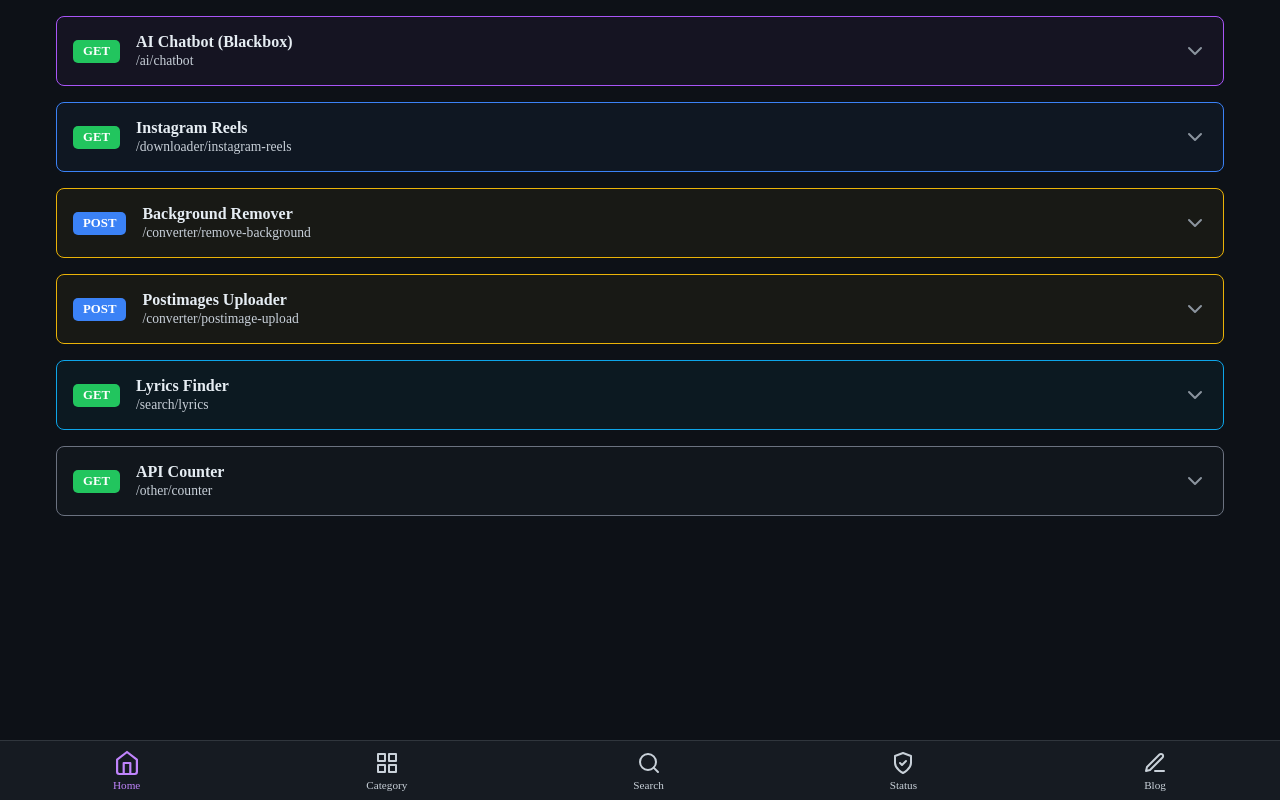
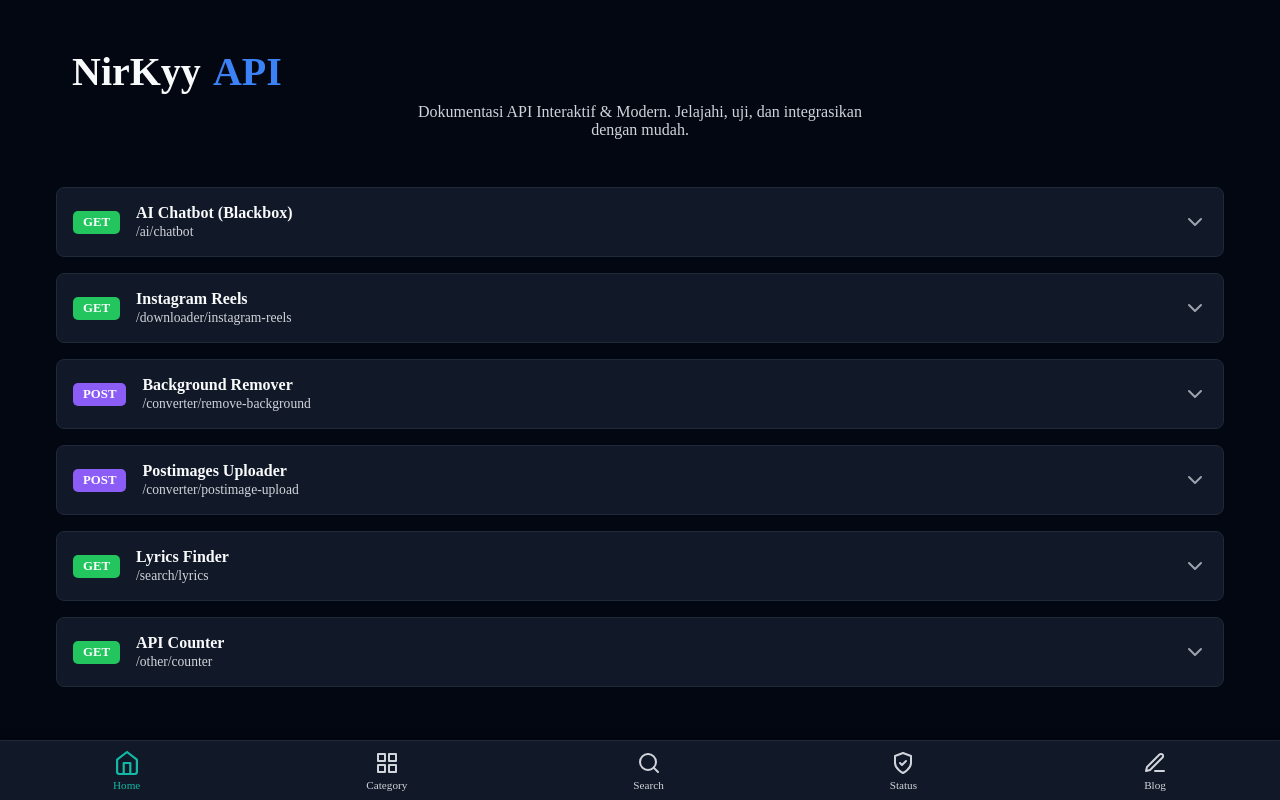
Before and after one commit to rikikangsc2-eng/NirKyy-Dl, a Next.js app: page / in a window 1280 px wide. Built offline with nearby package versions, Linux system fonts and the light colour scheme.

Commit message:
Update UX

```diff
--- a/components/HomePage.jsx
+++ b/components/HomePage.jsx
@@ -1,6 +1,6 @@
 /*
 * Lokasi: components/HomePage.jsx
-* Versi: v9
+* Versi: v10
 */
 
 import { useMemo } from 'react';
@@ -58,6 +58,11 @@
 
   return (
     <div className="endpoint-list-container">
+       <header className="home-header">
+        <h1>NirKyy <span>API</span></h1>
+        <p>Dokumentasi API Interaktif & Modern. Jelajahi, uji, dan integrasikan dengan mudah.</p>
+      </header>
+
       {flattenedDocs.map((endpoint) => {
         const isActive = activeEndpointId === endpoint.id;
         const categoryClass = getCategoryClass(endpoint.category);
--- a/components/SearchPage.jsx
+++ b/components/SearchPage.jsx
@@ -1,6 +1,6 @@
 /*
 * Lokasi: components/SearchPage.jsx
-* Versi: v8
+* Versi: v9
 */
 
 import { useState, useMemo } from 'react';
@@ -61,7 +61,7 @@
             onClick={() => handleSelectEndpoint(doc.id)}
             style={{ animationDelay: `${index * 75}ms` }}
           >
-            <span className="result-category" style={{ color: `var(--${getCategoryClass(doc.category)}-border)`}}>{doc.category}</span>
+            <span className="result-category">{doc.category}</span>
             <span className="result-name">{doc.name}</span>
           </button>
         ))}
--- a/styles/globals.css
+++ b/styles/globals.css
@@ -1,45 +1,47 @@
 /*
 * Lokasi: styles/globals.css
-* Versi: v34
+* Versi: v37
 */
 
 :root {
-  --bg-deep: #0d1117;
-  --bg-surface: #161b22;
-  --bg-inset: #010409;
-  --text-primary: #e6edf3;
-  --text-secondary: #c9d1d9;
-  --text-tertiary: #8b949e;
-  --border-default: #30363d;
-  --border-muted: #21262d;
-  --accent-primary: #c084fc;
-  --accent-primary-hover: #a855f7;
-  --accent-secondary: #f9a825;
+  --bg-deep: #030712;
+  --bg-surface: #111827;
+  --bg-inset: #0a0f18;
+  --text-primary: #f9fafb;
+  --text-secondary: #d1d5db;
+  --text-tertiary: #9ca3af;
+  --border-default: #374151;
+  --border-muted: #1f2937;
+  --accent-primary: #3b82f6;
+  --accent-primary-hover: #2563eb;
+  --accent-secondary: #14b8a6;
+  --accent-secondary-hover: #0d9488;
 
   --get-color: #22c55e;
-  --post-color: #3b82f6;
+  --post-color: #8b5cf6;
   --put-color: #f97316;
   --delete-color: #ef4444;
-  --error-color: #f85149;
-  --success-color: #3fb950;
+  --error-color: #f87171;
+  --success-color: #4ade80;
 
-  --category-ai-bg: rgba(168, 85, 247, 0.05);
-  --category-ai-border: #a855f7;
-  --category-downloader-bg: rgba(59, 130, 246, 0.05);
-  --category-downloader-border: #3b82f6;
-  --category-converter-bg: rgba(234, 179, 8, 0.05);
-  --category-converter-border: #eab308;
-  --category-search-bg: rgba(14, 165, 233, 0.05);
-  --category-search-border: #0ea5e9;
-  --category-game-fun-bg: rgba(236, 72, 153, 0.05);
-  --category-game-fun-border: #ec4899;
-  --category-other-bg: rgba(107, 114, 128, 0.05);
-  --category-other-border: #6b7280;
+  --category-ai-bg: rgba(167, 139, 250, 0.07);
+  --category-ai-border: #a78bfa;
+  --category-downloader-bg: rgba(96, 165, 250, 0.07);
+  --category-downloader-border: #60a5fa;
+  --category-converter-bg: rgba(252, 211, 77, 0.07);
+  --category-converter-border: #facc15;
+  --category-search-bg: rgba(56, 189, 248, 0.07);
+  --category-search-border: #38bdf8;
+  --category-game-fun-bg: rgba(244, 114, 182, 0.07);
+  --category-game-fun-border: #f472b6;
+  --category-other-bg: rgba(156, 163, 175, 0.07);
+  --category-other-border: #9ca3af;
 
   --navbar-height: 60px;
   --animation-duration: 0.3s;
   --font-sans: var(--font-inter), -apple-system, BlinkMacSystemFont, Segoe UI, Roboto, Oxygen, Ubuntu, Cantarell, Fira Sans, Droid Sans, Helvetica Neue, sans-serif;
   --font-mono: var(--font-fira-code), 'Courier New', monospace;
+  --hover-surface: rgba(255, 255, 255, 0.05);
 }
 
 html, body {
@@ -53,20 +55,25 @@
 .page-content { flex-grow: 1; overflow-y: auto; padding-bottom: calc(var(--navbar-height) + 20px); }
 .page-content-wrapper { animation: fadeIn 0.5s ease-out forwards; }
 
-.bottom-navbar { position: fixed; bottom: 0; left: 0; right: 0; height: var(--navbar-height); background-color: var(--bg-surface); border-top: 1px solid var(--border-default); display: flex; justify-content: space-around; align-items: center; z-index: 1000; }
+.bottom-navbar { position: fixed; bottom: 0; left: 0; right: 0; height: var(--navbar-height); background-color: var(--bg-surface); border-top: 1px solid var(--border-muted); display: flex; justify-content: space-around; align-items: center; z-index: 1000; box-shadow: 0 -2px 10px rgba(0,0,0,0.3); }
 .nav-item { background: none; border: none; color: var(--text-secondary); cursor: pointer; display: flex; flex-direction: column; align-items: center; justify-content: center; gap: 4px; padding: 8px 12px; font-size: 0.7rem; transition: color 0.2s; flex-grow: 1; }
 .nav-item svg { width: 24px; height: 24px; transition: transform 0.2s ease-out; }
-.nav-item.active { color: var(--accent-primary); }
+.nav-item.active { color: var(--accent-secondary); }
 .nav-item.active svg { transform: scale(1.1); animation: scaleIn 0.3s cubic-bezier(0.34, 1.56, 0.64, 1); }
-.nav-item:hover { color: var(--accent-primary); }
+.nav-item:hover { color: var(--accent-secondary); }
 .nav-label { font-weight: 500; }
+
+.home-header { text-align: center; padding: 2rem 1rem; }
+.home-header h1 { font-size: 2.5rem; font-weight: 800; color: var(--text-primary); margin: 0; }
+.home-header h1 span { color: var(--accent-primary); }
+.home-header p { font-size: 1rem; color: var(--text-secondary); margin-top: 0.5rem; max-width: 60ch; margin-left: auto; margin-right: auto; }
 
 .main-content { flex-grow: 1; padding: 1.5rem; position: relative; }
 .content-wrapper { animation: fadeIn 0.4s ease-in-out; }
 h1 { font-size: 1.5rem; margin-top: 0; margin-bottom: 0.5rem; display: flex; align-items: center; gap: 12px; color: var(--text-primary); }
 h1 svg { color: var(--accent-primary); }
 .description { font-size: 0.9rem; color: var(--text-secondary); max-width: 65ch; margin-bottom: 1.5rem; }
-.endpoint-info { display: flex; align-items: center; gap: 0.75rem; margin-bottom: 2rem; background-color: var(--bg-inset); padding: 0.75rem 1rem; border-radius: 8px; border: 1px solid var(--border-default); flex-wrap: wrap; }
+.endpoint-info { display: flex; align-items: center; gap: 0.75rem; margin-bottom: 2rem; background-color: var(--bg-inset); padding: 0.75rem 1rem; border-radius: 8px; border: 1px solid var(--border-muted); flex-wrap: wrap; }
 .method-badge { padding: 4px 10px; border-radius: 5px; font-weight: 700; font-size: 0.8rem; color: white; text-transform: uppercase; }
 .method-get { background-color: var(--get-color); }
 .method-post { background-color: var(--post-color); }
@@ -74,15 +81,15 @@
 .method-delete { background-color: var(--delete-color); }
 .method-other { background-color: var(--text-tertiary); }
 .path-text { font-family: var(--font-mono); font-size: 0.9rem; color: var(--text-primary); word-break: break-all; }
-.section-title { font-size: 1.25rem; border-bottom: 1px solid var(--accent-secondary); padding-bottom: 0.5rem; margin: 2rem 0 1.5rem; display: flex; align-items: center; gap: 10px; color: var(--text-primary); }
-.section-title svg { color: var(--accent-secondary); }
+.section-title { font-size: 1.25rem; border-bottom: 1px solid var(--accent-primary); padding-bottom: 0.5rem; margin: 2rem 0 1.5rem; display: flex; align-items: center; gap: 10px; color: var(--text-primary); }
+.section-title svg { color: var(--accent-primary); }
 
 .params-form { display: flex; flex-direction: column; gap: 1rem; }
 .input-group { display: flex; flex-direction: column; }
 .input-group label { margin-bottom: 0.5rem; font-weight: 500; color: var(--text-primary); display: flex; align-items: center; gap: 8px;}
 .optional-badge { display: inline-block; background-color: var(--border-default); color: var(--text-secondary); padding: 2px 6px; font-size: 0.7rem; border-radius: 4px; font-weight: 500; text-transform: uppercase; }
 .input-group input { background-color: var(--bg-deep); border: 1px solid var(--border-default); color: var(--text-primary); padding: 10px; border-radius: 6px; font-size: 1rem; transition: border-color 0.2s, box-shadow 0.2s; }
-.input-group input:focus { border-color: var(--accent-primary); outline: none; box-shadow: 0 0 0 3px rgba(192, 132, 252, 0.2); }
+.input-group input:focus { border-color: var(--accent-primary); outline: none; box-shadow: 0 0 0 3px rgba(59, 130, 246, 0.2); }
 .file-input { padding: 5px; }
 .file-input::file-selector-button { background-color: var(--accent-primary); color: white; border: none; padding: 5px 10px; border-radius: 4px; cursor: pointer; margin-right: 10px; transition: background-color 0.2s; }
 .file-input::file-selector-button:hover { background-color: var(--accent-primary-hover); }
@@ -90,8 +97,8 @@
 .execute-button:hover:not(:disabled) { background-color: var(--accent-primary-hover); transform: translateY(-1px); }
 .execute-button:disabled { background-color: var(--border-default); cursor: not-allowed; }
 
-.show-response-button { position: fixed; bottom: calc(var(--navbar-height) + 1rem); left: 50%; transform: translateX(-50%); background-color: var(--accent-primary); color: white; border: 1px solid var(--border-default); padding: 10px 20px; border-radius: 20px; font-size: 0.9rem; font-weight: 600; cursor: pointer; z-index: 1001; box-shadow: 0 4px 15px rgba(0,0,0,0.4); animation: fadeInUp 0.5s ease-out 1s forwards; opacity: 0; transition: background-color 0.2s; }
-.show-response-button:hover { background-color: var(--accent-primary-hover); }
+.show-response-button { position: fixed; bottom: calc(var(--navbar-height) + 1rem); left: 50%; transform: translateX(-50%); background-color: var(--accent-secondary); color: white; border: 1px solid var(--border-muted); padding: 10px 20px; border-radius: 20px; font-size: 0.9rem; font-weight: 600; cursor: pointer; z-index: 1001; box-shadow: 0 4px 15px rgba(0,0,0,0.4); animation: fadeInUp 0.5s ease-out 1s forwards; opacity: 0; transition: background-color 0.2s; }
+.show-response-button:hover { background-color: var(--accent-secondary-hover); }
 
 .response-panel-overlay { position: fixed; top: 0; left: 0; width: 100%; height: 100%; background-color: rgba(0, 0, 0, 0.6); backdrop-filter: blur(4px); z-index: 2000; display: flex; align-items: flex-end; }
 .overlay-fade-in { animation: fadeIn var(--animation-duration) ease-out forwards; }
@@ -100,22 +107,19 @@
 .panel-slide-up { animation: slide-up var(--animation-duration) ease-out forwards; }
 .panel-slide-down { animation: slide-down var(--animation-duration) ease-out forwards; }
 
-.close-panel-button, .close-main-content-button { position: absolute; top: 12px; right: 12px; background: none; border: none; color: var(--text-tertiary); cursor: pointer; z-index: 10; padding: 5px; border-radius: 50%; }
-.close-panel-button:hover, .close-main-content-button:hover { color: var(--text-primary); background-color: var(--hover-surface); }
-
-.tabs { display: flex; border-bottom: 1px solid var(--border-default); padding: 0 1.5rem; margin-top: 1rem; flex-shrink: 0; }
+.tabs { display: flex; border-bottom: 1px solid var(--border-default); padding: 1rem 1.5rem; flex-shrink: 0; }
 .tab-button { background: none; border: none; color: var(--text-secondary); padding: 1rem 0.5rem; cursor: pointer; font-size: 0.9rem; font-weight: 500; border-bottom: 2px solid transparent; transition: color 0.2s, border-color 0.2s; display: flex; align-items: center; gap: 8px; }
-.tab-button.active { color: var(--text-primary); border-bottom-color: var(--accent-primary); }
+.tab-button.active { color: var(--text-primary); border-bottom-color: var(--accent-secondary); }
 .response-container { flex-grow: 1; display: flex; flex-direction: column; background-color: var(--bg-surface); overflow-y: auto; padding: 1.5rem; }
 .response-container .code-block { flex-grow: 1; margin: 0; }
 .response-container .code-block > pre { height: 100%; border-radius: 8px !important; background: var(--bg-surface) !important; font-family: var(--font-mono) !important; }
 .response-loader-container { display: flex; justify-content: center; align-items: center; flex-grow: 1; min-height: 200px; }
-.loader { border: 4px solid var(--border-default); border-top: 4px solid var(--accent-primary); border-radius: 50%; width: 40px; height: 40px; animation: spin 1s linear infinite; margin: auto; }
-.error-message { color: var(--error-color); background-color: rgba(248, 81, 73, 0.1); border: 1px solid var(--error-color); padding: 1rem; border-radius: 8px; text-align: center; }
+.loader { border: 4px solid var(--border-default); border-top: 4px solid var(--accent-secondary); border-radius: 50%; width: 40px; height: 40px; animation: spin 1s linear infinite; margin: auto; }
+.error-message { color: var(--error-color); background-color: rgba(239, 68, 68, 0.1); border: 1px solid var(--error-color); padding: 1rem; border-radius: 8px; text-align: center; }
 .code-block { position: relative; overflow: hidden; }
-.copy-button { position: absolute; top: 10px; right: 10px; background-color: #30363d; color: white; border: 1px solid #484f58; border-radius: 5px; padding: 4px 8px; font-size: 0.8rem; cursor: pointer; opacity: 0; transition: opacity 0.2s, background-color 0.2s; z-index: 10; }
+.copy-button { position: absolute; top: 10px; right: 10px; background-color: #374151; color: white; border: 1px solid #4b5563; border-radius: 5px; padding: 4px 8px; font-size: 0.8rem; cursor: pointer; opacity: 0; transition: opacity 0.2s, background-color 0.2s; z-index: 10; }
 .code-block:hover .copy-button { opacity: 1; }
-.copy-button:hover { background-color: #484f58; }
+.copy-button:hover { background-color: #4b5563; }
 
 .page-loader-container { display: flex; align-items: center; justify-content: center; height: calc(100vh - 120px); }
 
@@ -131,14 +135,43 @@
 .search-input { width: 100%; background-color: var(--bg-surface); border: 1px solid var(--border-default); color: var(--text-primary); padding: 12px; border-radius: 8px; font-size: 1rem; }
 .search-input:focus { border-color: var(--accent-primary); outline: none; }
 .search-results { display: flex; flex-direction: column; gap: 0.5rem; }
-.search-result-item { border: 1px solid var(--border-default); border-radius: 8px; padding: 1rem; text-align: left; cursor: pointer; transition: border-color 0.2s, transform 0.2s, background-color 0.2s; animation: fadeInUp 0.5s ease-out forwards; opacity: 0; }
-.search-result-item:hover { border-color: var(--accent-primary); transform: translateY(-2px); }
-.result-category { display: block; font-size: 0.8rem; color: var(--accent-secondary); font-weight: 600; margin-bottom: 0.25rem; }
+.search-result-item {
+  background-color: var(--bg-surface);
+  border: 1px solid var(--border-muted);
+  border-left-width: 3px;
+  border-radius: 8px;
+  padding: 1rem;
+  text-align: left;
+  cursor: pointer;
+  transition: border-color 0.2s, transform 0.2s, background-color 0.2s;
+  animation: fadeInUp 0.5s ease-out forwards;
+  opacity: 0;
+}
+.search-result-item:hover {
+  background-color: var(--hover-surface);
+  border-left-color: var(--accent-primary);
+  transform: translateY(-2px);
+}
+.result-category { display: block; font-size: 0.8rem; font-weight: 600; margin-bottom: 0.25rem; }
 .result-name { font-size: 1rem; color: var(--text-primary); }
 .no-results { text-align: center; color: var(--text-secondary); padding: 2rem; }
 
+.search-result-item.category-ai .result-category { color: var(--category-ai-border); }
+.search-result-item.category-downloader .result-category { color: var(--category-downloader-border); }
+.search-result-item.category-converter .result-category { color: var(--category-converter-border); }
+.search-result-item.category-search .result-category { color: var(--category-search-border); }
+.search-result-item.category-game-fun .result-category { color: var(--category-game-fun-border); }
+.search-result-item.category-other .result-category { color: var(--category-other-border); }
+
+.search-result-item.category-ai { border-left-color: var(--category-ai-border); }
+.search-result-item.category-downloader { border-left-color: var(--category-downloader-border); }
+.search-result-item.category-converter { border-left-color: var(--category-converter-border); }
+.search-result-item.category-search { border-left-color: var(--category-search-border); }
+.search-result-item.category-game-fun { border-left-color: var(--category-game-fun-border); }
+.search-result-item.category-other { border-left-color: var(--category-other-border); }
+
 .endpoint-list-container { padding: 1rem; max-width: 1200px; margin: 0 auto; }
-.endpoint-list-item { border: 1px solid var(--border-default); border-radius: 8px; margin-bottom: 1rem; transition: all 0.3s ease; overflow: hidden; }
+.endpoint-list-item { border: 1px solid var(--border-muted); border-radius: 8px; margin-bottom: 1rem; transition: all 0.3s ease; overflow: hidden; background-color: var(--bg-surface); }
 .endpoint-item-header { display: flex; align-items: center; padding: 1rem; cursor: pointer; transition: background-color 0.2s; }
 .endpoint-item-header:hover { background-color: var(--hover-surface); }
 .endpoint-item-header .method-badge { flex-shrink: 0; }
@@ -160,16 +193,17 @@
 .category-item-button { display: block; width: 100%; padding: 10px; border: none; background: none; color: var(--text-secondary); text-align: left; font-size: 0.9rem; cursor: pointer; border-radius: 6px; transition: background-color 0.2s, color 0.2s; animation: fadeInUp 0.4s ease-out forwards; opacity: 0; }
 .category-item-button:hover { background-color: var(--hover-surface); color: var(--text-primary); }
 
-.category-ai { background-color: var(--category-ai-bg); border-color: var(--category-ai-border); }
-.category-downloader { background-color: var(--category-downloader-bg); border-color: var(--category-downloader-border); }
-.category-converter { background-color: var(--category-converter-bg); border-color: var(--category-converter-border); }
-.category-search { background-color: var(--category-search-bg); border-color: var(--category-search-border); }
-.category-game-fun { background-color: var(--category-game-fun-bg); border-color: var(--category-game-fun-border); }
-.category-other { background-color: var(--category-other-bg); border-color: var(--category-other-border); }
-
 .endpoint-list-item.active { border-color: var(--accent-primary); }
 .endpoint-item-header.active { border-bottom: 1px solid var(--border-default); }
 .endpoint-item-header.active .chevron { transform: rotate(180deg); }
+
+.category-group { background-color: var(--bg-surface); border-left: 3px solid transparent; border-color: var(--border-default); }
+.category-group.category-ai { background-color: var(--category-ai-bg); border-color: var(--category-ai-border); }
+.category-group.category-downloader { background-color: var(--category-downloader-bg); border-color: var(--category-downloader-border); }
+.category-group.category-converter { background-color: var(--category-converter-bg); border-color: var(--category-converter-border); }
+.category-group.category-search { background-color: var(--category-search-bg); border-color: var(--category-search-border); }
+.category-group.category-game-fun { background-color: var(--category-game-fun-bg); border-color: var(--category-game-fun-border); }
+.category-group.category-other { background-color: var(--category-other-bg); border-color: var(--category-other-border); }
 
 .category-group .category-title svg { color: var(--category-other-border); }
 .category-group.category-ai .category-title svg, .category-group.category-ai .category-arrow.open { color: var(--category-ai-border); }
@@ -180,10 +214,10 @@
 
 .blog-page-container { padding: 1rem; max-width: 800px; margin: 0 auto; animation: fadeInUp 0.5s ease-out forwards; }
 .blog-header { text-align: center; margin-bottom: 2rem; }
-.blog-header h1 { font-size: 2rem; color: var(--accent-primary); }
+.blog-header h1 { font-size: 2rem; color: var(--accent-secondary); }
 .blog-header p { font-size: 1rem; color: var(--text-secondary); }
 .blog-content { display: flex; flex-direction: column; gap: 1.5rem; }
-.blog-section { background-color: var(--bg-surface); padding: 1.5rem; border-radius: 8px; border-left: 4px solid var(--accent-secondary); animation: fadeInUp 0.5s ease-out forwards; opacity: 0; }
+.blog-section { background-color: var(--bg-surface); padding: 1.5rem; border-radius: 8px; border-left: 4px solid var(--accent-primary); animation: fadeInUp 0.5s ease-out forwards; opacity: 0; }
 .blog-section h2 { margin-top: 0; font-size: 1.25rem; color: var(--text-primary); }
 .blog-section p { color: var(--text-secondary); line-height: 1.6; }
 .blog-section ul { padding-left: 20px; color: var(--text-secondary); }
@@ -196,9 +230,9 @@
 .status-header { text-align: center; margin-bottom: 2rem; }
 .status-header h1 { font-size: 2rem; color: var(--text-primary); }
 .status-summary { font-size: 1.2rem; font-weight: bold; padding: 0.5rem 1rem; border-radius: 8px; display: inline-block; margin-top: 0.5rem; }
-.status-summary-up { background-color: rgba(63, 185, 80, 0.1); color: var(--success-color); }
-.status-summary-down { background-color: rgba(248, 81, 73, 0.1); color: var(--error-color); }
-.status-summary-paused { background-color: rgba(107, 114, 128, 0.1); color: var(--text-tertiary); }
+.status-summary-up { background-color: rgba(77, 222, 128, 0.1); color: var(--success-color); }
+.status-summary-down { background-color: rgba(248, 113, 113, 0.1); color: var(--error-color); }
+.status-summary-paused { background-color: rgba(156, 163, 175, 0.1); color: var(--text-tertiary); }
 .monitor-list { display: grid; gap: 1rem; }
 .monitor-item { background-color: var(--bg-surface); padding: 1rem; border-radius: 8px; border: 1px solid var(--border-default); animation: fadeInUp 0.5s ease-out forwards; opacity: 0; }
 .monitor-header { display: flex; align-items: center; gap: 0.75rem; margin-bottom: 1rem; }
@@ -225,6 +259,6 @@
 @keyframes scaleIn { from { transform: scale(0.8); } to { transform: scale(1.1); } }
 @keyframes pulseGlow { 0%, 100% { opacity: 0.7; } 50% { opacity: 1; } }
 
-#nprogress .bar { background: var(--accent-primary) !important; height: 3px !important; }
-#nprogress .peg { box-shadow: 0 0 10px var(--accent-primary), 0 0 5px var(--accent-primary) !important; }
-#nprogress .spinner-icon { border-top-color: var(--accent-primary) !important; border-left-color: var(--accent-primary) !important; }
+#nprogress .bar { background: var(--accent-secondary) !important; height: 3px !important; }
+#nprogress .peg { box-shadow: 0 0 10px var(--accent-secondary), 0 0 5px var(--accent-secondary) !important; }
+#nprogress .spinner-icon { border-top-color: var(--accent-secondary) !important; border-left-color: var(--accent-secondary) !important; }
```
Also changed, not shown: components/MainContent.jsx (+14 -17 lines), components/ResponsePanel.jsx (+2 -5 lines).
